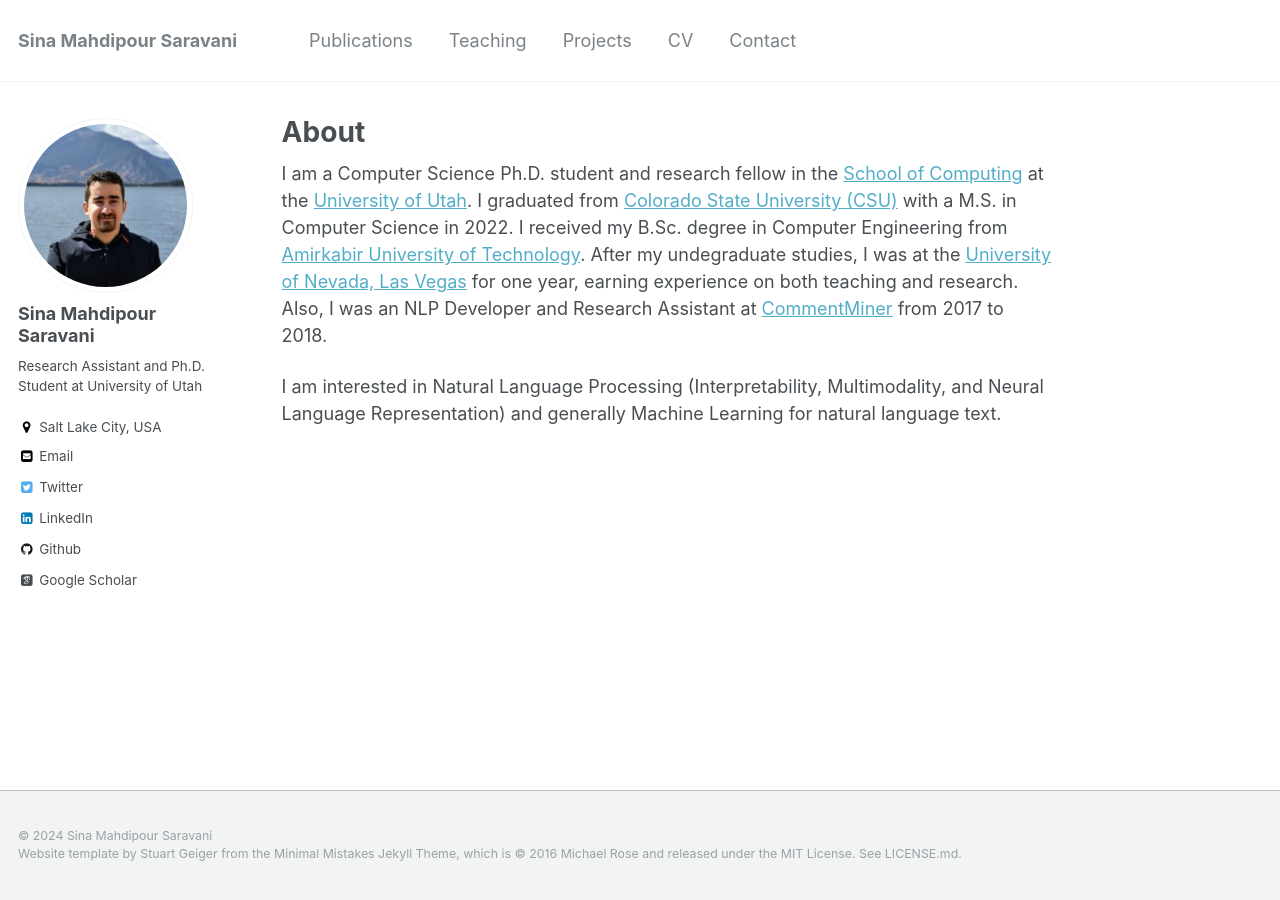
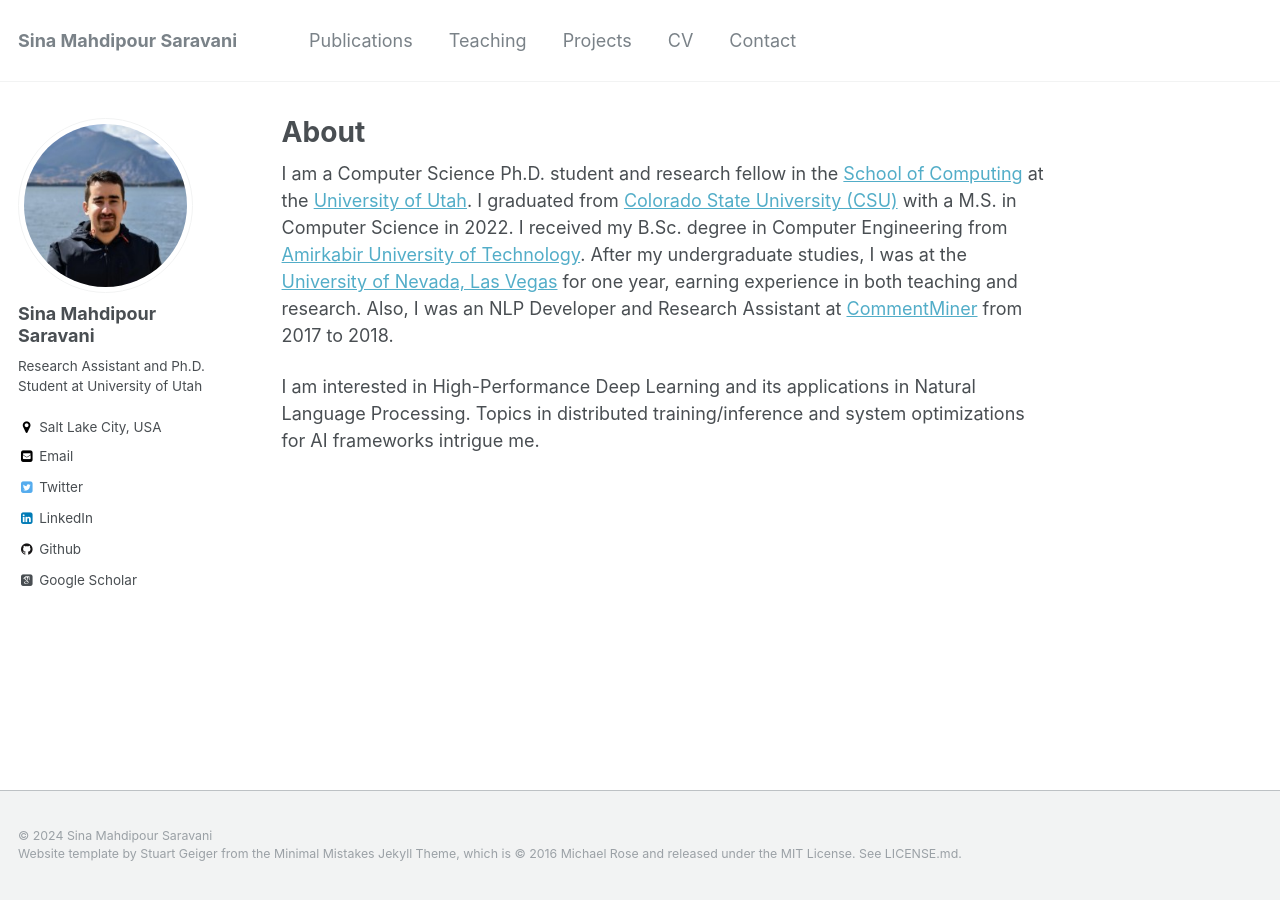
Before and after one commit to sinamps/sinamps.github.io, a Jekyll site: the page built from _pages/about.md, in a window 1280 px wide. Built offline with Jekyll 4.4.1, drawn with Linux system fonts in a browser that asks for light colours; some web fonts are replaced.

Commit message:
Update about.md

```diff
--- a/_pages/about.md
+++ b/_pages/about.md
@@ -8,6 +8,6 @@ redirect_from:
   - /about.html
 ---
 
-I am a Computer Science Ph.D. student and research fellow in the [School of Computing](https://www.cs.utah.edu/) at the [University of Utah](https://www.utah.edu/). I graduated from [Colorado State University (CSU)](https://www.colostate.edu) with a M.S. in Computer Science in 2022. I received my B.Sc. degree in Computer Engineering from [Amirkabir University of Technology](http://aut.ac.ir/aut/). After my undegraduate studies, I was at the [University of Nevada, Las Vegas](https://unlv.edu) for one year, earning experience on both teaching and research. Also, I was an NLP Developer and Research Assistant at [CommentMiner](http://www.commentminer.ir/) from 2017 to 2018.
+I am a Computer Science Ph.D. student and research fellow in the [School of Computing](https://www.cs.utah.edu/) at the [University of Utah](https://www.utah.edu/). I graduated from [Colorado State University (CSU)](https://www.colostate.edu) with a M.S. in Computer Science in 2022. I received my B.Sc. degree in Computer Engineering from [Amirkabir University of Technology](http://aut.ac.ir/aut/). After my undergraduate studies, I was at the [University of Nevada, Las Vegas](https://unlv.edu) for one year, earning experience in both teaching and research. Also, I was an NLP Developer and Research Assistant at [CommentMiner](http://www.commentminer.ir/) from 2017 to 2018.
 
-I am interested in Natural Language Processing (Interpretability, Multimodality, and Neural Language Representation) and generally Machine Learning for natural language text.
+I am interested in High-Performance Deep Learning and its applications in Natural Language Processing. Topics in distributed training/inference and system optimizations for AI frameworks intrigue me.
```
